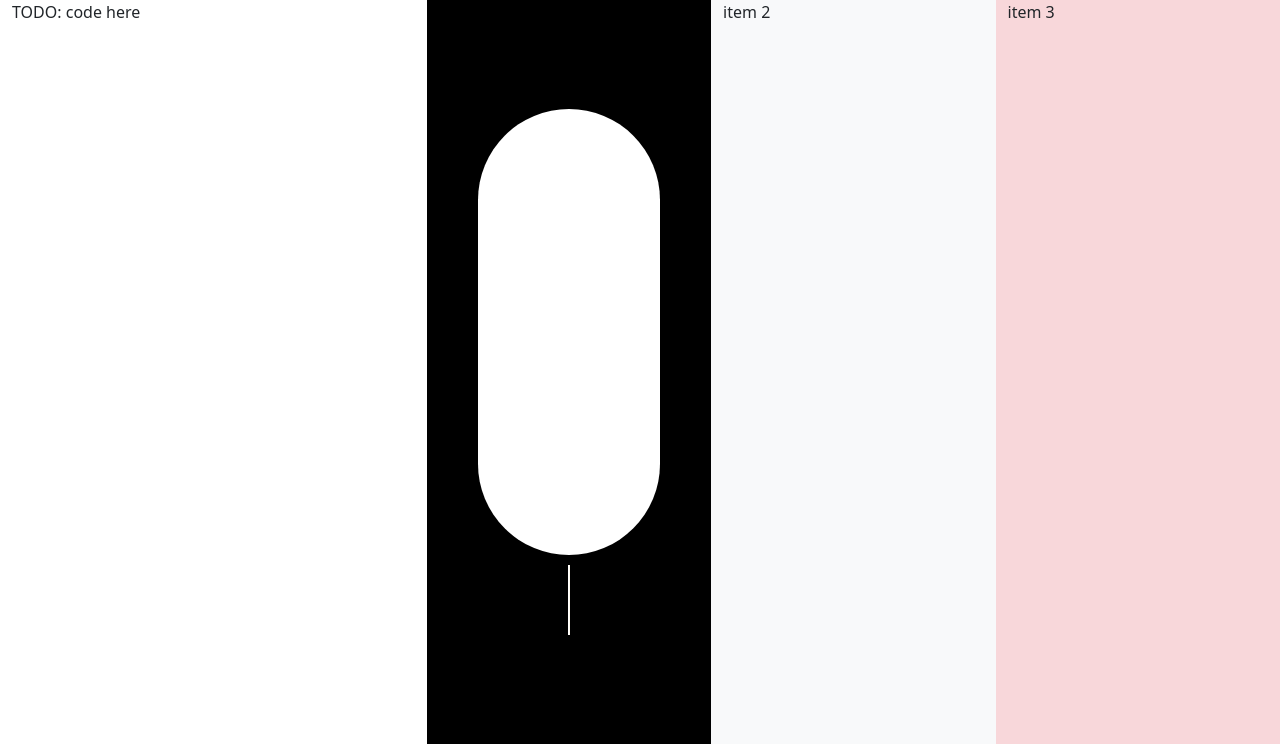
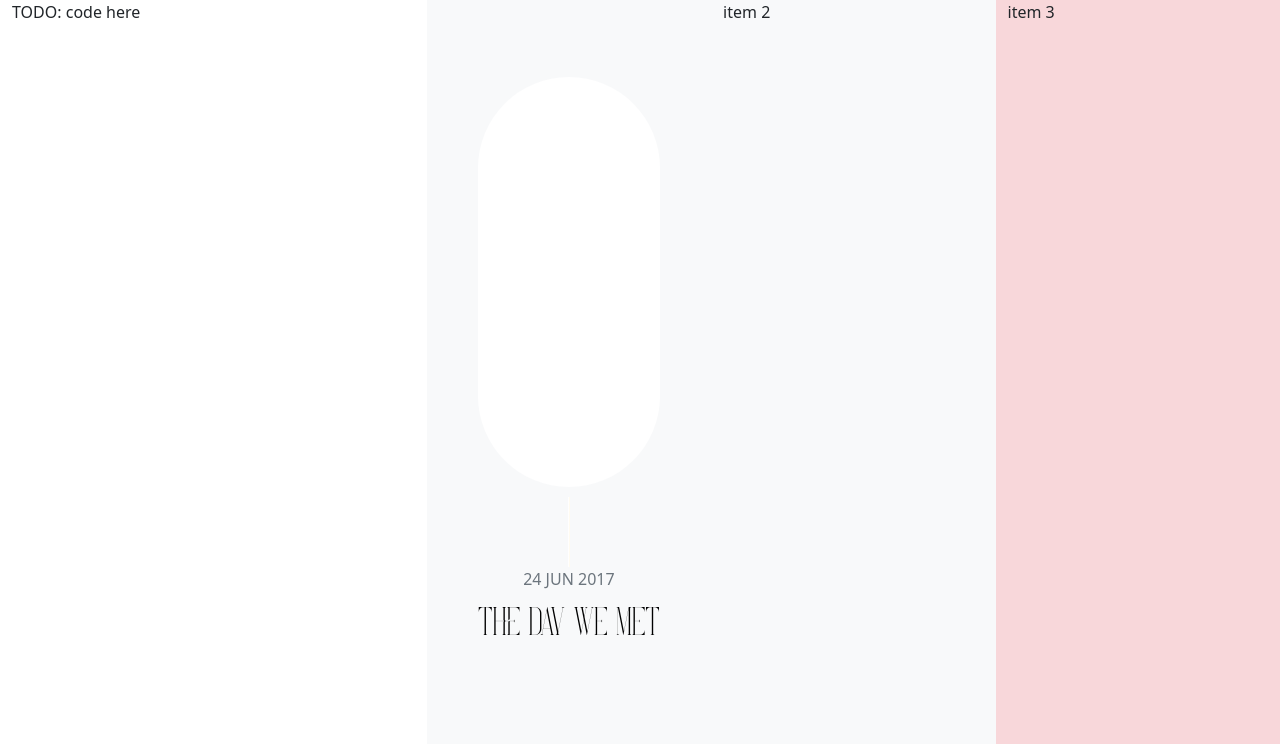
Before and after one commit to scriptkid23/save-the-dates, a web app: file index.html in a window 1280 px wide. Shown: the part 56-800 px from the top of the page. Run offline with its HTML, style and script files only (its server is not run), Linux system fonts and the light colour scheme.

Commit message:
refactor: update style

```diff
--- a/assets/styles/index.css
+++ b/assets/styles/index.css
@@ -18,18 +18,17 @@ body {
 }
 
 .font-french-regular {
-    font-family: "FrenchVPBold";
+    font-family: "FrenchVPRegular";
 }
 
 .std-image {
-    height: 60%;
+    height: 55%;
     width: 70%;
 }
 .std-hr {
     margin-top: 10px;
     height: 70px;
     width: 0.6%;
-
 
     background: hsla(0, 0%, 100%, 1);
 
--- a/index.html
+++ b/index.html
@@ -69,9 +69,13 @@
                 </div>
                 <div class="col-8">
                     <div class="row h-100">
-                        <div class="col bg-black text-white d-flex flex-column justify-content-center align-items-center">
+                        <div class="col bg-body-tertiary text-white d-flex flex-column justify-content-center align-items-center">
                             <div class="std-image bg-white rounded-pill"></div>
                             <div class="std-hr"></div>
+                            <div>
+                                <p class="text-secondary text-uppercase text-center mb-0">24 jun 2017</p>
+                                <p class="text-uppercase text-center fs-1 font-french-regular text-black">the day we met</p>
+                            </div>
                         </div>
                         <div class="col bg-body-tertiary">
                             <div>
```
